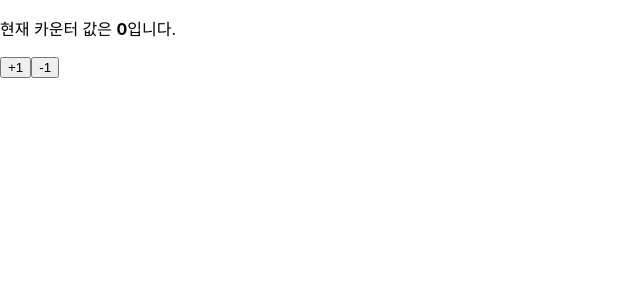
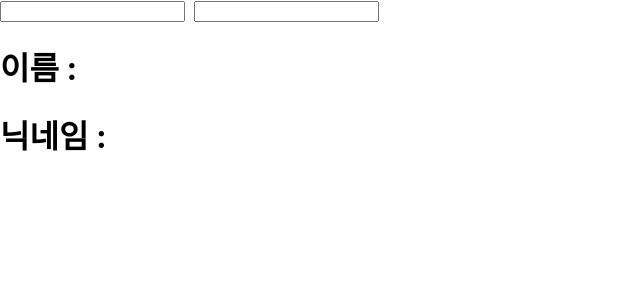
Before and after one commit to dohy-9443/React-study, a React (Create React App) app in the folder hooks-tutorial/: page / in a window 1280 px wide. Shown: the top 300 px of the page, without its empty margins (0-640 px from the left). Built offline with nearby package versions, Linux system fonts and the light colour scheme.

Commit message:
useState를 여러 번 사용하기 App.js

```diff
--- a/hooks-tutorial/src/App.js
+++ b/hooks-tutorial/src/App.js
@@ -1,8 +1,8 @@
 import React from "react";
-import Counter from "./Counter";
+import Info from "./Info";
 
 const App = () => {
-  return <Counter />;
+  return <Info />;
 };
 
 export default App;
```
